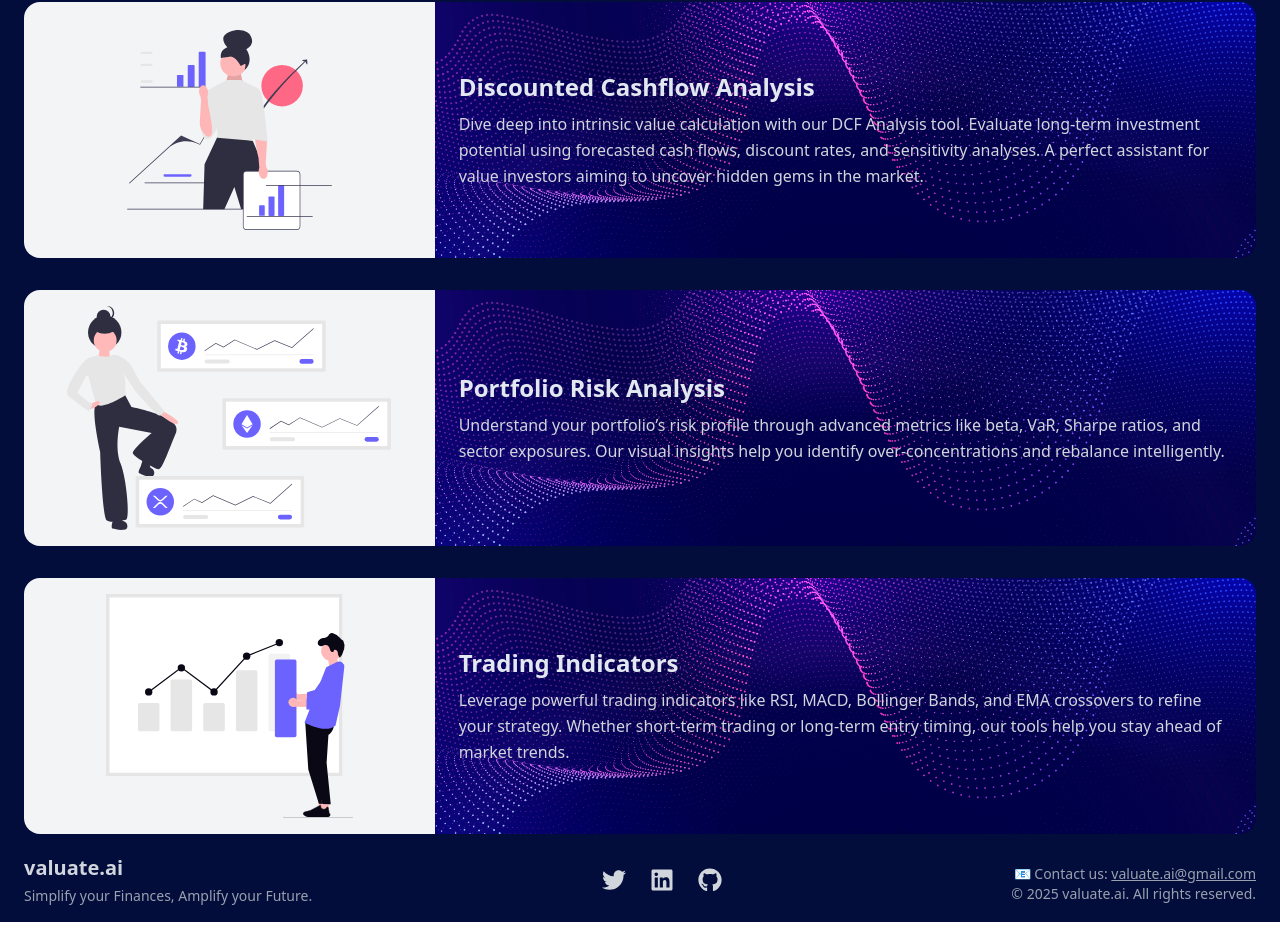
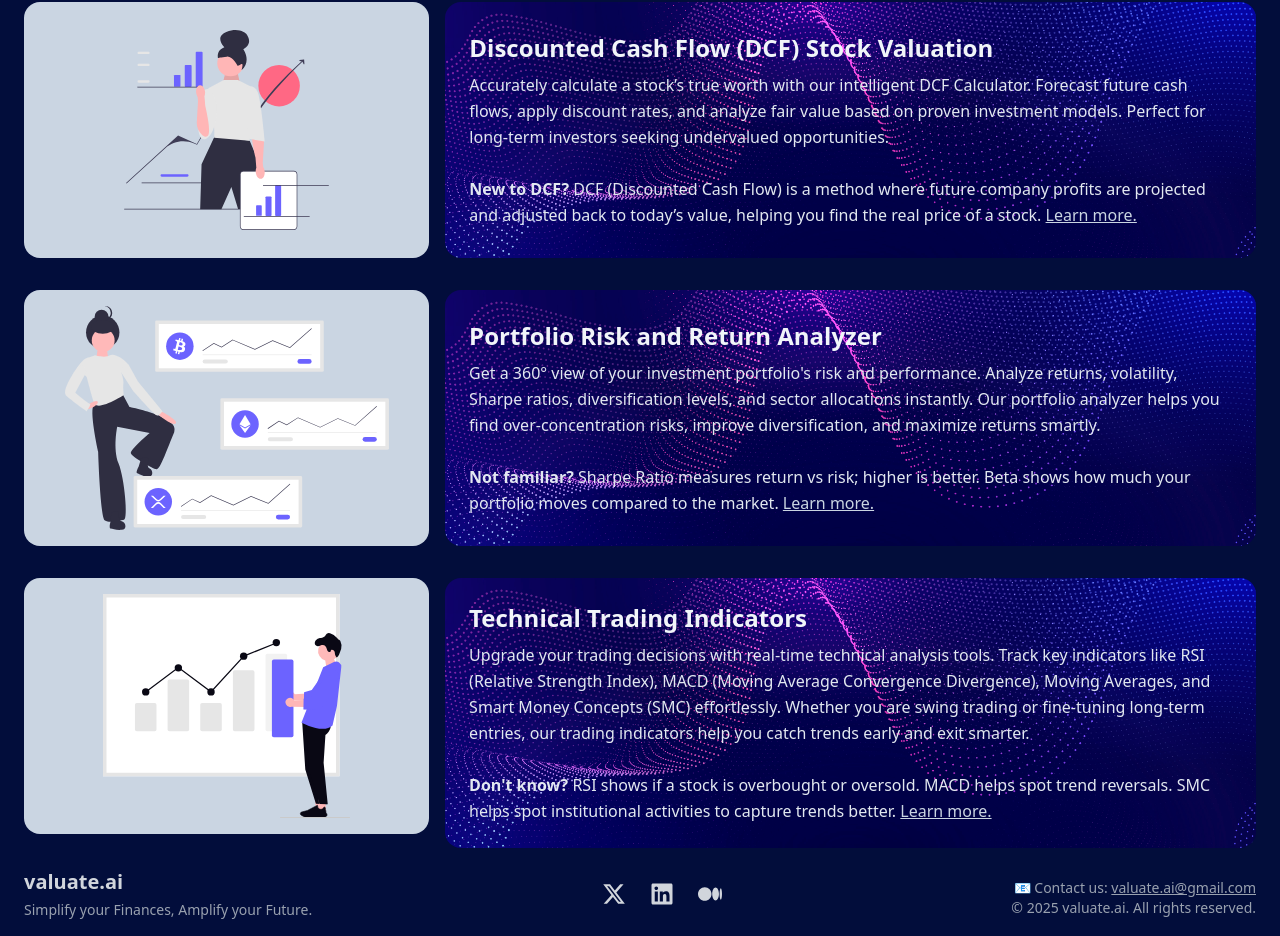
Before and after one commit to garrys-git/valuate_ai, a React (Vite) app in the folder myapp/: page / in a window 1280 px wide. Shown: the part 642-1578 px from the top of the page. Built offline with nearby package versions, Linux system fonts and the light colour scheme; no server answers.

Commit message:
Improved UI & design

```diff
--- a/myapp/src/components/Footer.jsx
+++ b/myapp/src/components/Footer.jsx
@@ -1,5 +1,5 @@
 import React from 'react';
-import { FaTwitter, FaLinkedin, FaGithub } from 'react-icons/fa';
+import { FaXTwitter, FaLinkedin, FaMedium } from 'react-icons/fa6';
 
 export default function Footer() {
   return (
@@ -17,13 +17,13 @@ export default function Footer() {
         {/* Social Icons */}
         <div className="flex space-x-6 text-2xl">
           <a href="https://x.com/valuate_ai" target="_blank" rel="noopener noreferrer" className="hover:text-white">
-            <FaTwitter />
+            <FaXTwitter />
           </a>
           <a href="https://linkedin.com" target="_blank" rel="noopener noreferrer" className="hover:text-white">
             <FaLinkedin />
           </a>
-          <a href="https://github.com" target="_blank" rel="noopener noreferrer" className="hover:text-white">
-            <FaGithub />
+          <a href="https://medium.com" target="_blank" rel="noopener noreferrer" className="hover:text-white">
+            <FaMedium />
           </a>
         </div>
 
--- a/myapp/src/components/Header.jsx
+++ b/myapp/src/components/Header.jsx
@@ -31,7 +31,7 @@ export default function Header() {
       <div style={{ backgroundColor: "#020d3b" }} className="flex justify-between items-center px-4 py-2">
         {/* Logo */}
         <a href="/" className="flex items-center gap-2">
-          <img src="/images/logo4.png" alt="logo" className="h-7 sm:h-10 w-auto" />
+          <img src="/images/header-logo.png" alt="logo" className="h-7 sm:h-10 w-auto" />
           <h1 className="font-bold text-lg sm:text-2xl flex items-center">
             <span className="text-slate-200">valuate.</span>
             <span className="text-slate-400">ai</span>
@@ -61,13 +61,13 @@ export default function Header() {
             {openDropdown === "tools" && (
               <ul className="absolute top-full right-0 mt-2 w-48 bg-white border border-gray-200 rounded-xl shadow-lg z-10 overflow-hidden">
                 <Link to="/DCF">
-                  <li className="px-4 py-2 hover:bg-slate-100 transition">DCF Analyzer</li>
+                  <li className="px-4 py-2 text-slate-500 hover:bg-slate-300 transition">DCF Analyzer</li>
                 </Link>
                 <Link to="/indicators">
-                  <li className="px-4 py-2 hover:bg-slate-100 transition">Trading Indicators</li>
+                  <li className="px-4 py-2 text-slate-500 hover:bg-slate-300 transition">Trading Indicators</li>
                 </Link>
                 <Link to="/screener">
-                  <li className="px-4 py-2 hover:bg-slate-100 transition">Portfolio Risk Analyzer</li>
+                  <li className="px-4 py-2 text-slate-500 hover:bg-slate-300 transition">Portfolio Risk Analyzer</li>
                 </Link>
               </ul>
             )}
@@ -88,6 +88,7 @@ export default function Header() {
                 className="rounded-full h-9 w-9 bg-slate-300"
               >
                 {/* Avatar icon or image */}
+                <img src="/images/header-profile.png"></img>
               </button>
               {openDropdown === "profile" && (
                 <ul className="absolute top-full right-0 mt-2 w-40 bg-white border border-gray-200 rounded-xl shadow-lg z-10 overflow-hidden">
--- a/myapp/src/components/login.jsx
+++ b/myapp/src/components/login.jsx
@@ -36,8 +36,8 @@ export default function Login() {
   };
 
   return (
-    <div className="flex flex-col items-center justify-center min-h-screen bg-slate-300">
-        <img src="/images/login.svg" className="w-full max-w-sm"/>
+    <div className="flex flex-col items-center justify-center min-h-screen bg-gradient-to-b from-slate-200 to-slate-500">
+        <img src="/images/login.svg" className="w-full max-w-[300px]"/>
         <div className="max-w-sm mx-auto p-6 bg-white shadow rounded-2xl">
         <h2 className="text-xl font-bold mb-4">Log In</h2>
         <form onSubmit={handleLogin} className="space-y-4">
--- a/myapp/src/components/signup.jsx
+++ b/myapp/src/components/signup.jsx
@@ -62,9 +62,9 @@ export default function Signup() {
   };
 
   return (
-    <div className="flex flex-col items-center justify-center min-h-screen bg-slate-300">
-      <img src="/images/signup.svg" className="w-full max-w-sm mb-1" />
-      <div className="max-w-sm mx-auto p-6 bg-white shadow rounded-2xl">
+    <div className="flex flex-col items-center justify-center min-h-screen bg-gradient-to-b from-slate-200 to-slate-500">
+      <img src="/images/signup.svg" className="w-full max-w-[300px] mb-2 mt-1" />
+      <div className="max-w-sm mb-12 mx-auto p-6 bg-white shadow rounded-2xl">
         <h2 className="text-xl font-bold mb-4">Sign Up</h2>
         <form onSubmit={handleSignup} className="space-y-4">
           <input
--- a/myapp/src/pages/Home.jsx
+++ b/myapp/src/pages/Home.jsx
@@ -80,47 +80,53 @@ export default function Home() {
         {/* Feature Sections */}
         <div className="px-4 w-full flex flex-col mt-16">
           {/* DCF Analysis */}
-          <div className="flex flex-col md:flex-row w-full">
-            <div className="w-full md:w-1/3 h-64 bg-gray-100 flex items-center justify-center py-3 px-3 rounded-tl-2xl rounded-bl-2xl">
+          <div className="flex flex-col md:flex-row w-full gap-4">
+            <div className="w-full md:w-1/3 h-64 bg-slate-300 flex items-center justify-center py-3 px-3 rounded-2xl">
               <Slideshow images={["/images/undraw_finance_m6vw.svg", "/images/undraw_projections_fhch.svg"]} />
             </div>
-            <div className="bg-cover w-full md:w-2/3 bg-white p-6 flex flex-col justify-center rounded-tr-2xl rounded-br-2xl"
+            <div className="bg-cover w-full md:w-2/3 bg-white p-6 flex flex-col justify-center rounded-2xl"
               style={{ backgroundImage: "url('/images/home-pic-2.jpg')" }}>
-              <h2 className="text-2xl font-bold text-slate-200 mb-2">Discounted Cashflow Analysis</h2>
-              <p className="text-gray-300 text-base leading-relaxed">
-                Dive deep into intrinsic value calculation with our DCF Analysis tool.
-                Evaluate long-term investment potential using forecasted cash flows, discount rates, and sensitivity analyses.
-                A perfect assistant for value investors aiming to uncover hidden gems in the market.
+              <h2 className="text-2xl font-bold text-slate-100 mb-2">Discounted Cash Flow (DCF) Stock Valuation</h2>
+              <p className="text-slate-200 text-base leading-relaxed">
+                Accurately calculate a stock’s true worth with our intelligent DCF Calculator.
+                Forecast future cash flows, apply discount rates, and analyze fair value based on proven investment models.
+                Perfect for long-term investors seeking undervalued opportunities.
+                <br /><br />
+                <strong>New to DCF?</strong> DCF (Discounted Cash Flow) is a method where future company profits are projected and adjusted back to today’s value, helping you find the real price of a stock. <a href=""><span className="text-slate-300 text-bold underline">Learn more.</span></a>
               </p>
             </div>
           </div>
 
           {/* Portfolio Risk Analysis */}
-          <div className="flex flex-col md:flex-row w-full mt-8">
-            <div className="w-full md:w-1/3 h-64 bg-gray-100 flex items-center justify-center rounded-tl-2xl rounded-bl-2xl">
+          <div className="flex flex-col md:flex-row w-full mt-8 gap-4">
+            <div className="w-full md:w-1/3 h-64 bg-slate-300 flex items-center justify-center rounded-2xl">
               <Slideshow images={["/images/undraw_stock-prices_16kd.svg", "/images/undraw_crypto-portfolio_cat6.svg"]} />
             </div>
-            <div className="bg-cover w-full md:w-2/3 bg-white p-6 flex flex-col justify-center rounded-tr-2xl rounded-br-2xl"
+            <div className="bg-cover w-full md:w-2/3 bg-white p-6 flex flex-col justify-center rounded-2xl"
               style={{ backgroundImage: "url('/images/home-pic-2.jpg')" }}>
-              <h2 className="text-2xl font-bold text-slate-200 mb-2">Portfolio Risk Analysis</h2>
-              <p className="text-gray-300 text-base leading-relaxed">
-                Understand your portfolio’s risk profile through advanced metrics like beta, VaR, Sharpe ratios, and sector exposures.
-                Our visual insights help you identify over-concentrations and rebalance intelligently.
+              <h2 className="text-2xl font-bold text-slate-100 mb-2">Portfolio Risk and Return Analyzer</h2>
+              <p className="text-slate-200 text-base leading-relaxed">
+                Get a 360° view of your investment portfolio's risk and performance.
+                Analyze returns, volatility, Sharpe ratios, diversification levels, and sector allocations instantly. Our portfolio analyzer helps you find over-concentration risks, improve diversification, and maximize returns smartly.
+                <br /><br />
+                <strong>Not familiar?</strong> Sharpe Ratio measures return vs risk; higher is better. Beta shows how much your portfolio moves compared to the market. <a href=""><span className="text-slate-300 text-bold underline">Learn more.</span></a>
               </p>
             </div>
           </div>
 
           {/* Trading Indicators */}
-          <div className="flex flex-col md:flex-row w-full mt-8">
-            <div className="w-full md:w-1/3 h-64 bg-gray-100 flex items-center justify-center rounded-tl-2xl rounded-bl-2xl">
+          <div className="flex flex-col md:flex-row w-full mt-8 gap-4">
+            <div className="w-full md:w-1/3 h-64 bg-slate-300 flex items-center justify-center rounded-2xl">
               <Slideshow images={["/images/undraw_bear-market_dhi3.svg", "/images/undraw_organizing-data_uns9.svg"]} />
             </div>
-            <div className="bg-cover w-full md:w-2/3 bg-white p-6 flex flex-col justify-center rounded-tr-2xl rounded-br-2xl"
+            <div className="bg-cover w-full md:w-2/3 bg-white p-6 flex flex-col justify-center rounded-2xl"
               style={{ backgroundImage: "url('/images/home-pic-2.jpg')" }}>
-              <h2 className="text-2xl font-bold text-slate-200 mb-2">Trading Indicators</h2>
-              <p className="text-gray-300 text-base leading-relaxed">
-                Leverage powerful trading indicators like RSI, MACD, Bollinger Bands, and EMA crossovers to refine your strategy.
-                Whether short-term trading or long-term entry timing, our tools help you stay ahead of market trends.
+              <h2 className="text-2xl font-bold text-slate-100 mb-2">Technical Trading Indicators</h2>
+              <p className="text-slate-200 text-base leading-relaxed">
+                Upgrade your trading decisions with real-time technical analysis tools.
+                Track key indicators like RSI (Relative Strength Index), MACD (Moving Average Convergence Divergence), Moving Averages, and Smart Money Concepts (SMC) effortlessly. Whether you are swing trading or fine-tuning long-term entries, our trading indicators help you catch trends early and exit smarter.
+                <br /><br />
+                <strong>Don't know?</strong> RSI shows if a stock is overbought or oversold. MACD helps spot trend reversals. SMC helps spot institutional activities to capture trends better. <a href=""><span className="text-slate-300 text-bold underline">Learn more.</span></a>
               </p>
             </div>
           </div>
```
Also changed, not shown: myapp/src/components/FearGreedIndex.jsx (+69 -14 lines), myapp/src/pages/About.jsx (+10 -10 lines), myapp/src/pages/BuyPremium.jsx (+5 -5 lines), myapp/src/pages/Profile.jsx (+27 -26 lines), myapp/public/images/header-logo.png (added), myapp/public/images/header-profile.png (added).
